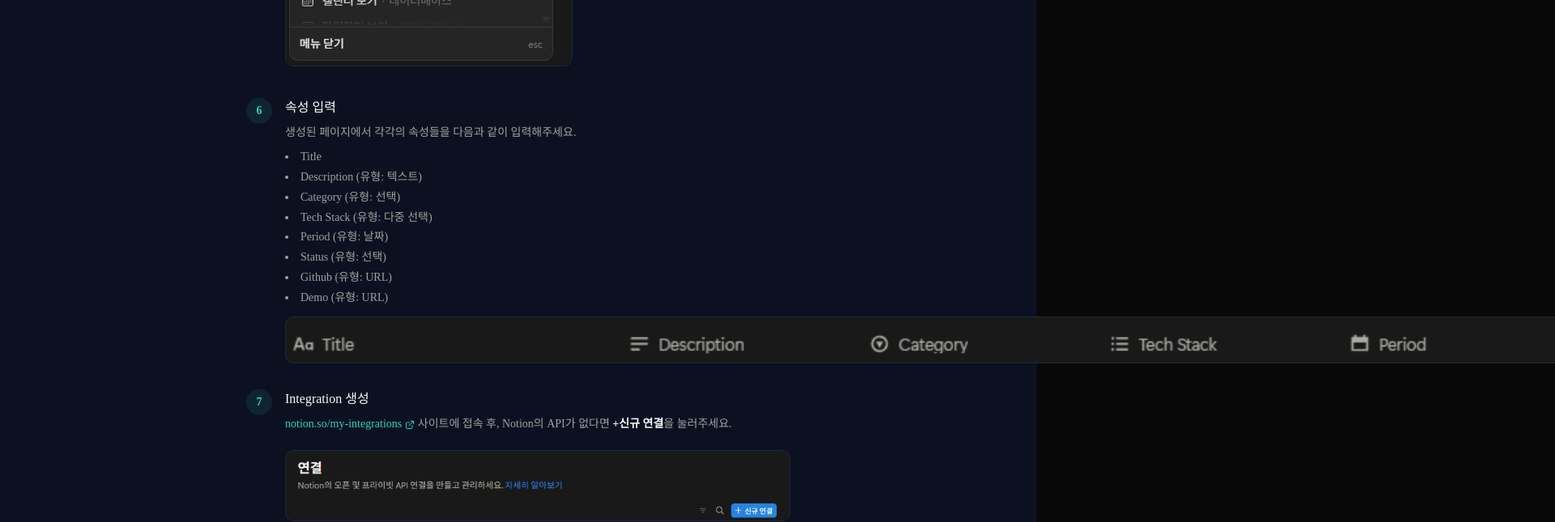
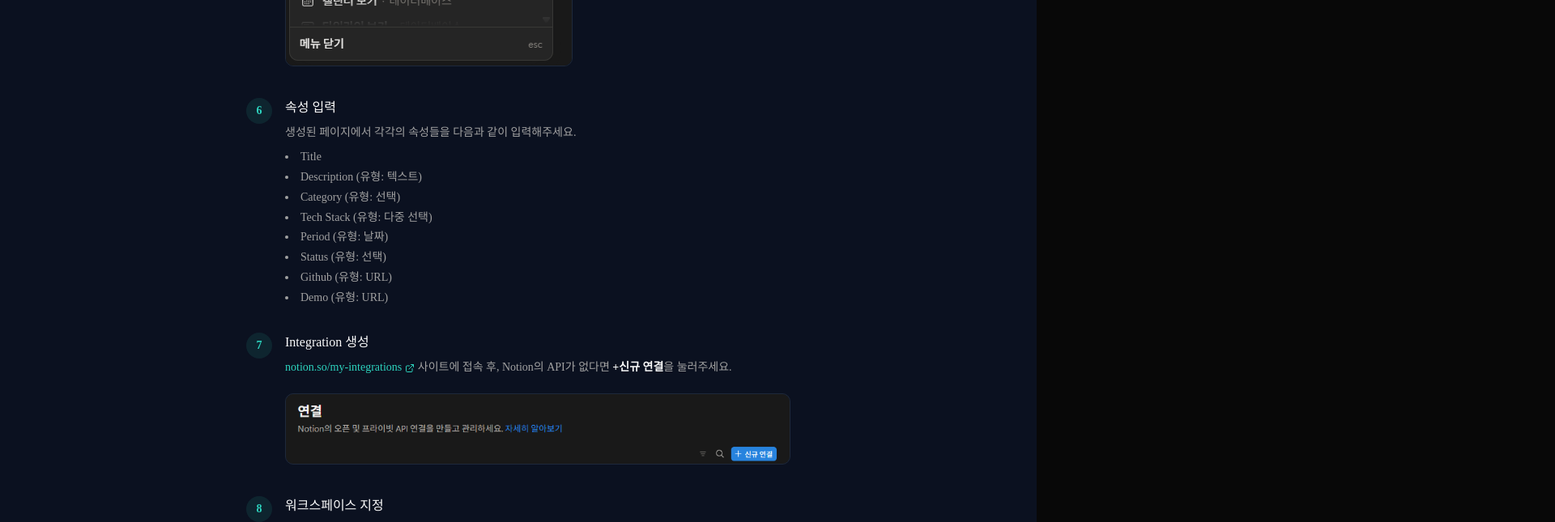
Before and after one commit to moonsy0919/notion-cms-project, a Next.js app: page /setup/guide/notion in a window 1280 px wide. Shown: the part 1160-1805 px from the top of the page at 81% size, 1920 px wide, since content can reach past the window. Built offline with nearby package versions, Linux system fonts and the light colour scheme.

Commit message:
🔥 fix: Notion 가이드 6번 속성 입력 이미지 제거
확대 처리(wide 옵션)로도 가독성 문제를 완전히 해소하지 못해 이미지 자체를
제거하고 텍스트 속성 목록만 남김. 더 이상 쓰이지 않는 wide 옵션과 스크린샷
파일도 함께 정리.

```diff
--- a/app/setup/guide/notion/page.tsx
+++ b/app/setup/guide/notion/page.tsx
@@ -7,7 +7,7 @@ interface GuideStepProps {
   step: number;
   title: string;
   important?: boolean;
-  image?: { src: string; width: number; height: number; wide?: boolean };
+  image?: { src: string; width: number; height: number };
   children: React.ReactNode;
 }
 
@@ -28,28 +28,16 @@ function GuideStep({ step, title, important, image, children }: GuideStepProps)
           )}
         </div>
         <div className="text-sm leading-relaxed text-muted-foreground">{children}</div>
-        {image && image.wide ? (
-          <div className="mt-3 overflow-x-auto rounded-lg border bg-card">
+        {image && (
+          <div className="mt-3 inline-block overflow-hidden rounded-lg border bg-card">
             <Image
               src={image.src}
               alt={title}
               width={image.width}
               height={image.height}
-              className="h-14 w-auto max-w-none"
+              className="h-auto w-auto max-w-full"
             />
           </div>
-        ) : (
-          image && (
-            <div className="mt-3 inline-block overflow-hidden rounded-lg border bg-card">
-              <Image
-                src={image.src}
-                alt={title}
-                width={image.width}
-                height={image.height}
-                className="h-auto w-auto max-w-full"
-              />
-            </div>
-          )
         )}
       </div>
     </div>
@@ -124,11 +112,7 @@ export default function NotionGuidePage() {
             검색한 후, <strong className="text-foreground">전체 페이지</strong>를 선택해주세요.
           </GuideStep>
 
-          <GuideStep
-            step={6}
-            title="속성 입력"
-            image={{ src: "/guide/notion/03-properties.png", width: 1568, height: 34, wide: true }}
-          >
+          <GuideStep step={6} title="속성 입력">
             <p className="mb-2">생성된 페이지에서 각각의 속성들을 다음과 같이 입력해주세요.</p>
             <ul className="list-inside list-disc space-y-0.5">
               <li>Title</li>
```
Also changed, not shown: public/guide/notion/03-properties.png (deleted), 1 other file (tests, documents, lock files or other folders).
